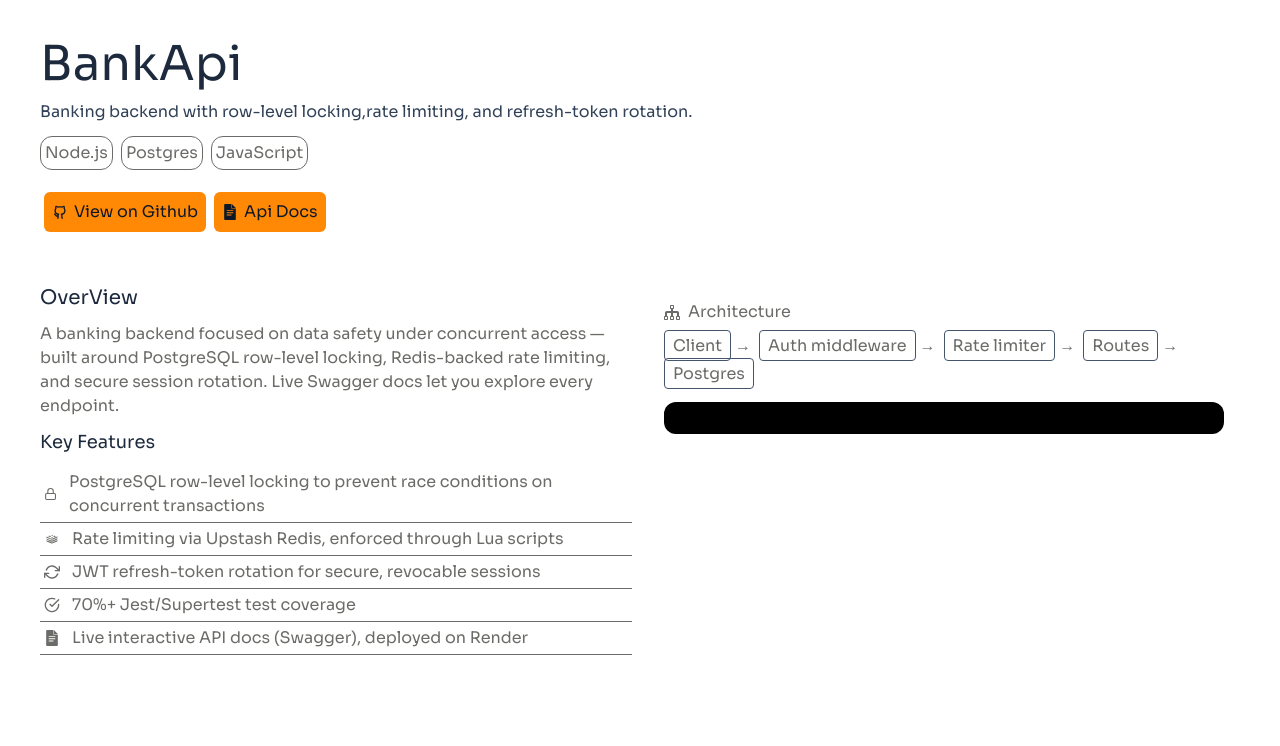
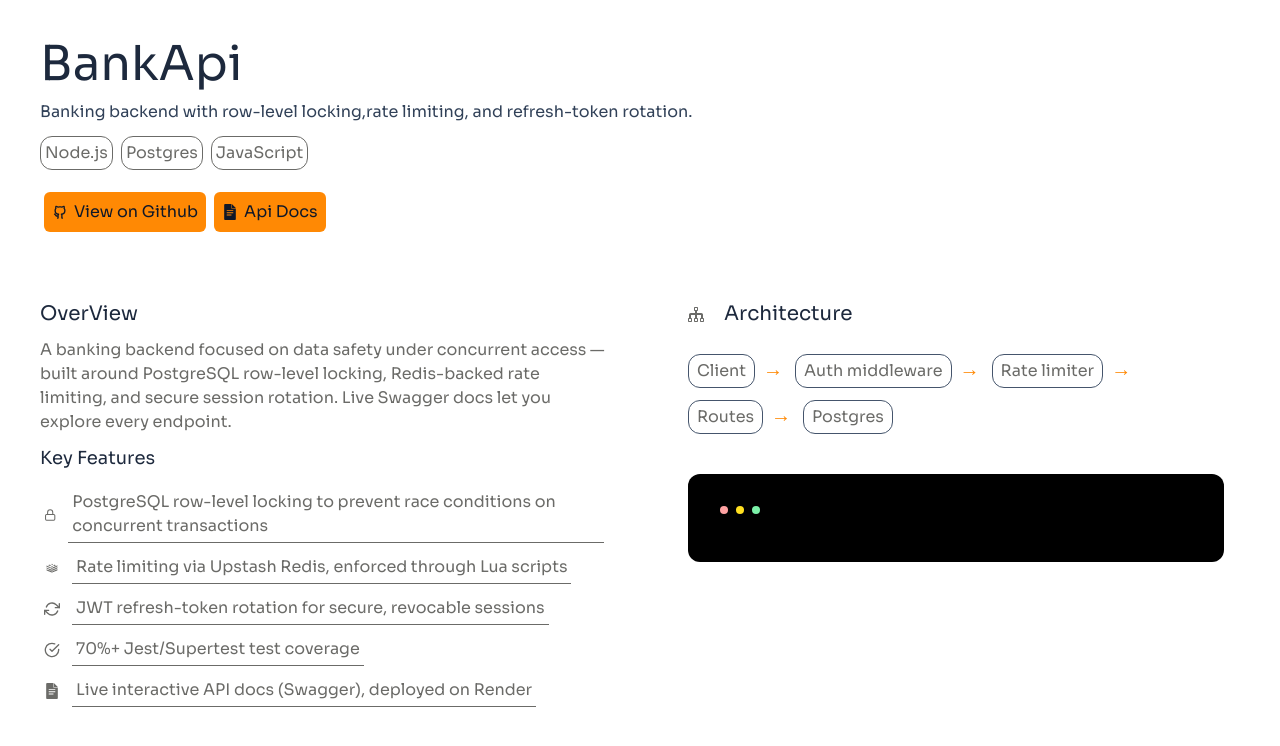
Before and after one commit to AshishResolute/portfolio, a React app: page /project/bankapi in a window 1280 px wide. Shown: the top 746 px of the page. Built offline with nearby package versions, Linux system fonts and the light colour scheme; the HTML template or start-up script is replaced by a standard one.

Commit message:
Made changes on the terminal added better spacing between overview and architecture

```diff
--- a/src/components/ProjectDetailPage.jsx
+++ b/src/components/ProjectDetailPage.jsx
@@ -1,6 +1,7 @@
 import { projects } from "../data/projects.data.js";
 import { useParams } from "react-router";
 import { ImTree } from "react-icons/im";
+
 export const ProjectDetailPage = () => {
   const { slug } = useParams();
   const data = projects.find(({ title }) => title.toLowerCase() === slug);
@@ -65,7 +66,7 @@ const ProjectMainContent = ({
   terminalTitle,
 }) => {
   return (
-    <div className="p-5 flex flex-col gap-4  md:grid md:grid-cols-2 md:gap-4">
+    <div className="p-5 flex flex-col md:grid md:grid-cols-2 gap-16">
       <ProjectBodyFeaturesSection
         overview={overview}
         keyFeatures={keyFeatures}
@@ -81,7 +82,7 @@ const ProjectMainContent = ({
 
 const ProjectBodyFeaturesSection = ({ overview, keyFeatures }) => {
   return (
-    <div className="space-y-1.5 md:space-y-2.5 ">
+    <div className="space-y-1.5 md:space-y-2.5  py-4">
       <h2 className="text-slate-800 text-xl">OverView</h2>
       <p>{overview}</p>
       <p className="text-slate-800 text-lg">Key Features</p>
@@ -90,9 +91,9 @@ const ProjectBodyFeaturesSection = ({ overview, keyFeatures }) => {
           const Icon = item.icon;
           return (
             <li key={ind}>
-              <div className="flex gap-3  items-center p-1 border-b">
+              <div className="flex gap-3  items-center p-1 ">
                 <Icon />
-                <span className="">{item.feat}</span>
+                <span className="p-1 border-b">{item.feat}</span>
               </div>
             </li>
           );
@@ -108,7 +109,7 @@ const ProjectArchitectureWithTerminal = ({
   terminalTitle,
 }) => {
   return (
-    <div className="p-4 space-y-4 md:space-y-4 ">
+    <div className="p-4 space-y-4 md:space-y-6 ">
       <ProjectArch architecture={architecture} />
       <ProjectTerminal
         terminalData={terminalData}
@@ -121,22 +122,24 @@ const ProjectArchitectureWithTerminal = ({
 const ProjectArch = ({ architecture }) => {
   return (
     <div className="space-y-1.5 md:space-y-2.5">
-      <div className="flex items-center gap-2 ">
+      <div className="flex items-center gap-5 ">
         <ImTree />
-        <h2>Architecture</h2>
+        <h2 className="text-xl text-slate-800">Architecture</h2>
       </div>
-      <ul className="md:flex md:flex-wrap md:items-center gap-1">
+      <ul className="flex flex-col md:flex-row flex-wrap md:items-center py-4 gap-3  ">
         {architecture.map((item, ind) => {
           const insertArrow = ind !== architecture.length - 1;
           return (
             <li key={ind} className="text-center">
-              <span className="p-1 flex justify-center md:inline  rounded border border-slate-600 py-1 px-2 ">
+              <span className="flex flex-col justify-center items-center md:inline-flex rounded-xl border border-slate-600 py-1 px-2 ">
                 {item}
               </span>
               {insertArrow && (
                 <>
-                  <span className="hidden md:inline px-1">→</span>
-                  <span className="md:hidden border border-white">↓</span>
+                  <span className="hidden md:inline pl-1 text-orange-400 ml-1 text-xl">
+                    →
+                  </span>
+                  <span className="md:hidden text-orange-400 text-xl ">↓</span>
                 </>
               )}
             </li>
@@ -150,11 +153,18 @@ const ProjectArch = ({ architecture }) => {
 const ProjectTerminal = ({ terminalData, terminalTitle }) => {
   return (
     <div className="bg-black rounded-xl p-4 hidden min-[460px]:block">
-      <div>
-        <h2 className="text-white/95">{terminalTitle}</h2>
+      <div className="flex items-center">
+        <div className="flex gap-2 p-4 ">
+          <span className="rounded-[50%] bg-red-300 inline-block w-2 h-2 "></span>
+          <span className="rounded-[50%] bg-yellow-300 inline-block w-2 h-2"></span>
+          <span className="rounded-[50%] bg-green-300 inline-block w-2 h-2"></span>
+        </div>
+        <h2 className=" text-green-500">{terminalTitle}</h2>
       </div>
-      <div className="">
-        <pre className="text-wrap text-sm text-slate-400">{terminalData}</pre>
+      <div className="p-2">
+        <pre className="text-wrap text-sm text-gray-300 font-sora">
+          {terminalData}
+        </pre>
       </div>
     </div>
   );
--- a/src/data/projects.data.js
+++ b/src/data/projects.data.js
@@ -66,8 +66,8 @@ export const projects = [
       { icon: MdMarkEmailRead, feat: "BullMQ + Resend email notifications" },
       { icon: SiVitest, feat: "80%+ test coverage with Jest" },
     ],
-    architecture: ["Client", "Middlewares", "Controllers", "Data Layer"],
-    terminalTitle:"Login Response (200OK)",
+    architecture: ["Client", "Middlewares", "Controllers", "Data Layer","Postgres","Redis","BullMQ"],
+    terminalTitle:"Login Response (200 OK)",
     terminalData:SocialBuzzTerminal
   },
   {
```
Lines whose indentation alone changed are shown as unchanged.
